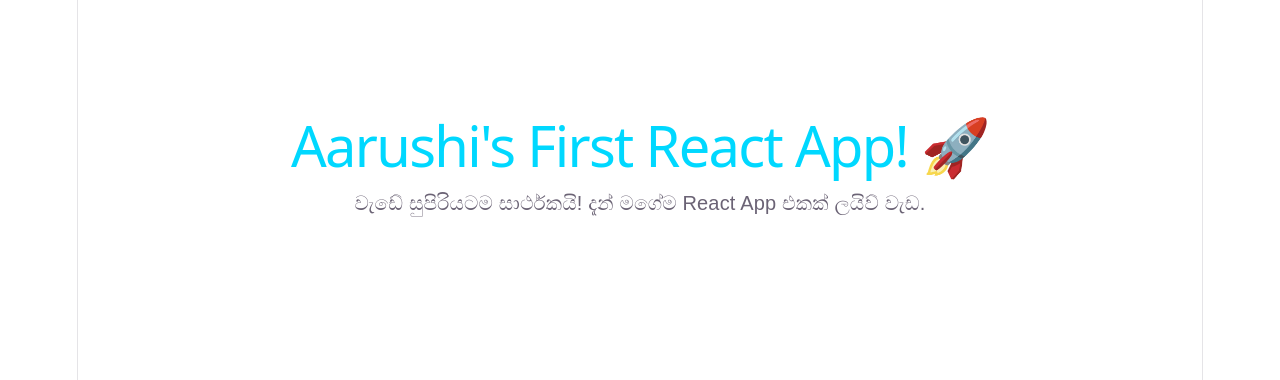
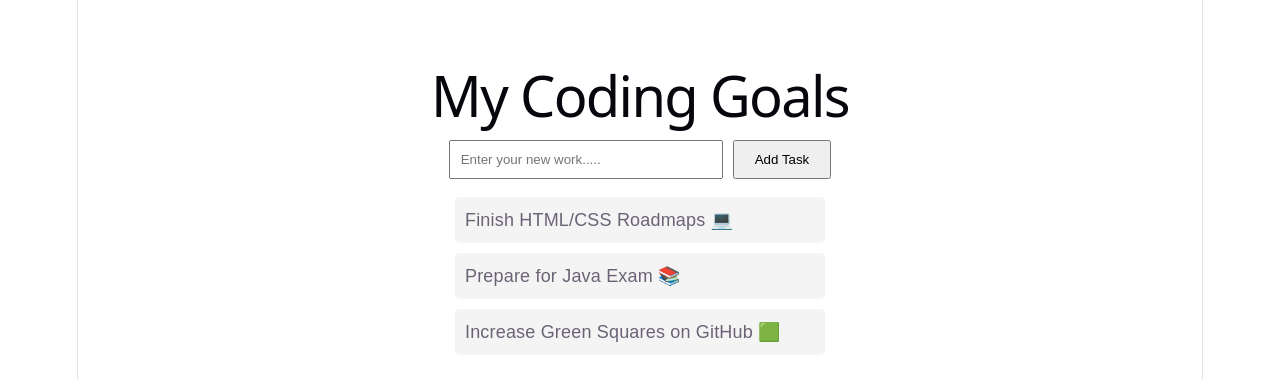
Before and after one commit to NimashaArushi/project01, a React (Vite) app: page / in a window 1280 px wide. Shown: the top 380 px of the page. Built offline with nearby package versions, Linux system fonts and the light colour scheme.

Commit message:
Day 1: Completed UI and Add Task feature

```diff
--- a/src/App.jsx
+++ b/src/App.jsx
@@ -1,12 +1,60 @@
-import React from 'react';
+import React,{useState}from 'react';
 
 function App() {
-  return (
-    <div style={{ textAlign: 'center', marginTop: '100px', fontFamily: 'Arial' }}>
-      <h1 style={{ color: '#00d8ff' }}>Aarushi's First React App! 🚀</h1>
-      <p style={{ fontSize: '20px' }}>වැඩේ සුපිරියටම සාර්ථකයි! දැන් මගේම React App එකක් ලයිව් වැඩ.</p>
-    </div>
+  const[tasks,settasks]=useState(['Finish HTML/CSS Roadmaps 💻',
+'Prepare for Java Exam 📚',
+'Increase Green Squares on GitHub 🟩'])
+  const [inputValue, setInputValue] = useState('');
+
+const handleAddTask=()=>{
+if(inputValue.trim()!==''){
+  setInputValue('');
+}
+
+};
+
+
+
+
+
+
+
+  return(
+    <div style={{textAlign:'center',marginTop:'50px',fontFamily:'Arial'}}>
+    <h1>My Coding Goals</h1>
+     <input
+     type="text"
+     placeholder='Enter your new work.....'
+     value={inputValue}
+     onChange={(e)=>setInputValue(e.target.value)}
+     style={{padding:'10px',width:'250px',marginRight:'10px'}}
+     />
+
+
+
+  {
+    <button onClick={handleAddTask}style={{padding:'10px 20px',cursor:'pointer'}}>Add Task</button>
+  }
+
+
+
+  {
+   <ul style={{listStyleType:'none',padding:0,margingTop:'20px'}}>
+    {tasks.map((task,index)=>(
+      <li key={index} style={{ background: '#f4f4f4', margin: '10px auto', padding: '10px', width: '350px', borderRadius: '5px', textAlign: 'left' }}> {task}</li>
+
+
+        ))}
+   </ul>
+
+  }
+  </div>
   );
+
+
+
+
+
 }
 
 export default App;
```
